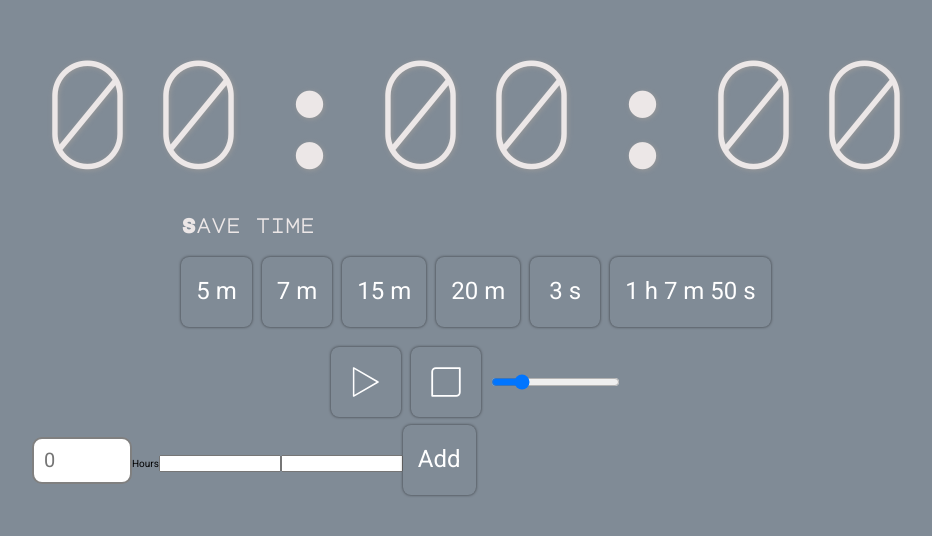
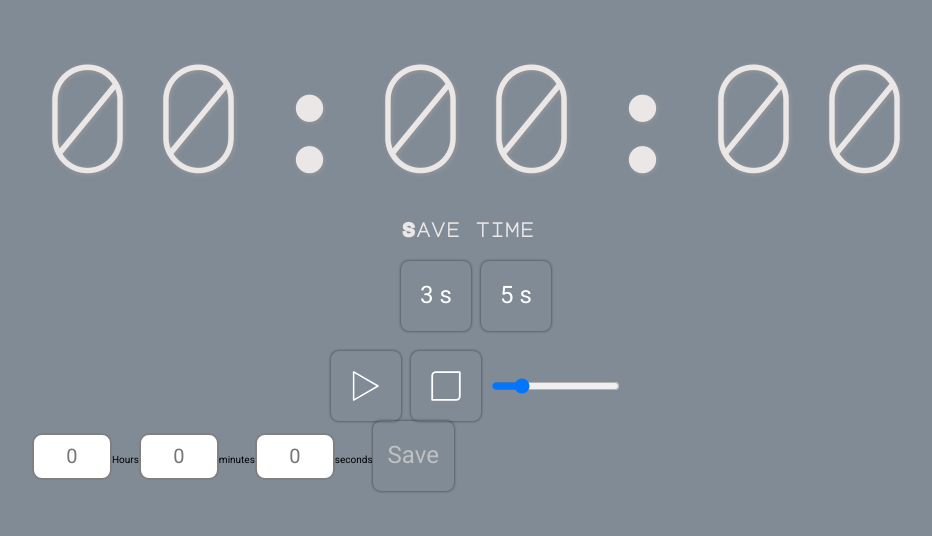
Before and after one commit to Episodel/timeLeft, a React (Create React App) app: page / in a window 1280 px wide. Shown: the part 142-678 px from the top of the page, without its empty margins (164-1096 px from the left). Built offline with nearby package versions, Linux system fonts and the light colour scheme; no server answers.

Commit message:
added textFild from SaveTime

```diff
--- a/src/components/AddTime/AddTime.tsx
+++ b/src/components/AddTime/AddTime.tsx
@@ -2,16 +2,54 @@ import React from 'react'
 import Button from '../../styles/elements/Button'
 import TextField from '../TextField'
 
-const AddTime: React.FC = () => {
+const AddTime: React.FC<any> = (props) => {
+  const { formData, setFormData, handleForm } = props
+  const [btnDisabled, setBtnDisabled] = React.useState(true)
+
+  const handleInput = (e: any) => {
+    if (e.target.value !== '') {
+      setBtnDisabled(false)
+      setFormData({
+        ...formData,
+        [e.target.name]: +e.target.value,
+      })
+    }
+  }
   return (
-    <form>
+    <form onSubmit={handleForm}>
       <label htmlFor="hour">
-        <TextField id="hour" type="number" name="hour" placeholder="0" />
+        <TextField
+          id="hour"
+          type="number"
+          name="h"
+          placeholder="0"
+          onChange={handleInput}
+        />
         Hours
       </label>
-      <input type="number" />
-      <input type="number" />
-      <Button>Add</Button>
+      <label htmlFor="minutes">
+        <TextField
+          id="minutes"
+          type="number"
+          name="m"
+          placeholder="0"
+          onChange={handleInput}
+        />
+        minutes
+      </label>
+      <label htmlFor="seconds">
+        <TextField
+          id="seconds"
+          type="number"
+          name="s"
+          placeholder="0"
+          onChange={handleInput}
+        />
+        seconds
+      </label>
+      <Button type="submit" disabled={btnDisabled}>
+        Save
+      </Button>
     </form>
   )
 }
--- a/src/components/TextField/TextField.tsx
+++ b/src/components/TextField/TextField.tsx
@@ -4,15 +4,16 @@ import styled from 'styled-components'
 const Input = styled.input`
   border: 2px solid grey;
   margin-top: 20px;
-  padding: 10px;
   font-size: 2rem;
   border-radius: 10px;
-  width: 100px;
-
   &:focus {
     outline: transparent;
     box-shadow: 2px 2px 8px grey;
   }
+
+  padding: 10px 5px 10px 5px;
+  text-align: center;
+  width: 80px;
 `
 
 interface ITextField {
@@ -21,11 +22,12 @@ interface ITextField {
   value?: string | number
   name: string
   id?: string
+  required?: boolean
   onChange?: (event: React.ChangeEvent<HTMLInputElement>) => void
 }
 
 const TextField: React.FC<ITextField> = (props) => {
-  const { placeholder, value, type, onChange, name, id } = props
+  const { placeholder, value, type, onChange, name, id, required } = props
 
   return (
     <Input
@@ -35,6 +37,7 @@ const TextField: React.FC<ITextField> = (props) => {
       onChange={onChange}
       name={name}
       id={id}
+      required={required}
     />
   )
 }
--- a/src/components/Timer/Timer.tsx
+++ b/src/components/Timer/Timer.tsx
@@ -17,19 +17,28 @@ interface ITimerProps {
   className?: string
 }
 
-const initialTime: Array<IInitialTime> = [
-  { h: 0, m: 5, s: 0 },
-  { h: 0, m: 7, s: 0 },
-  { h: 0, m: 15, s: 0 },
-  { h: 0, m: 20, s: 0 },
-  { h: 0, m: 0, s: 3 },
-  { h: 1, m: 7, s: 50 },
-]
+// const initialTime: Array<IInitialTime> = [
+//   // { h: 0, m: 5, s: 0 },
+//   // { h: 0, m: 7, s: 0 },
+//   // { h: 0, m: 15, s: 0 },
+//   // { h: 0, m: 20, s: 0 },
+//   { h: 0, m: 0, s: 3 },
+//   // { h: 1, m: 7, s: 50 },
+// ]
 
 const Timer: React.FC<ITimerProps> = ({ className }) => {
   const [timeLeft, setTimeLeft] = React.useState(0)
   const [timeVolume, setTimeVolume] = React.useState(0.02)
   const [isRunning, setIsRunning] = React.useState(false)
+  const [formData, setFormData] = React.useState<IInitialTime>({
+    h: 0,
+    m: 0,
+    s: 0,
+  })
+  const [initialTime, setInitialTime] = React.useState<IInitialTime[]>([
+    { h: 0, m: 0, s: 3 },
+    { h: 0, m: 0, s: 5 },
+  ])
   const hours = padTime(Math.floor(timeLeft / 60 / 60))
   const minutes = padTime(Math.floor((timeLeft / 60) % 60))
   const seconds = padTime(Math.floor(timeLeft % 60))
@@ -83,6 +92,17 @@ const Timer: React.FC<ITimerProps> = ({ className }) => {
   const handleVolume = (e: React.ChangeEvent<HTMLInputElement>) => {
     setTimeVolume(+e.target.value)
   }
+
+  const handleForm = (e: any) => {
+    e.preventDefault()
+
+    const isTrue = true
+    // const isTrue = Object.values(formData).some((v) => v !== 0)
+    if (isTrue) {
+      const newArr = [...initialTime, formData]
+      setInitialTime(newArr)
+    }
+  }
   return (
     <div className={className}>
       <div className="time">
@@ -125,7 +145,11 @@ const Timer: React.FC<ITimerProps> = ({ className }) => {
           onChange={handleVolume}
         />
       </div>
-      <AddTime />
+      <AddTime
+        formData={formData}
+        setFormData={setFormData}
+        handleForm={handleForm}
+      />
     </div>
   )
 }
--- a/src/styles/GlobalStyle.ts
+++ b/src/styles/GlobalStyle.ts
@@ -20,6 +20,22 @@ const GlobalStyle = createGlobalStyle`
   h1,h2,h3 {
     margin: 0;
   }
+
+  input[type='number'] {
+    -moz-appearance: textfield;
+    appearance: textfield;
+    margin: 0;
+  }
+
+  input[type='number']::-webkit-inner-spin-button,
+  input[type='number']::-webkit-outer-spin-button {
+    -webkit-appearance: none;
+    margin: 0;
+  }
+
+  button:disabled {
+    color: silver;
+  }
 `
 
 export default GlobalStyle
```
Also changed, not shown: 1 other file (tests, documents, lock files or other folders).
